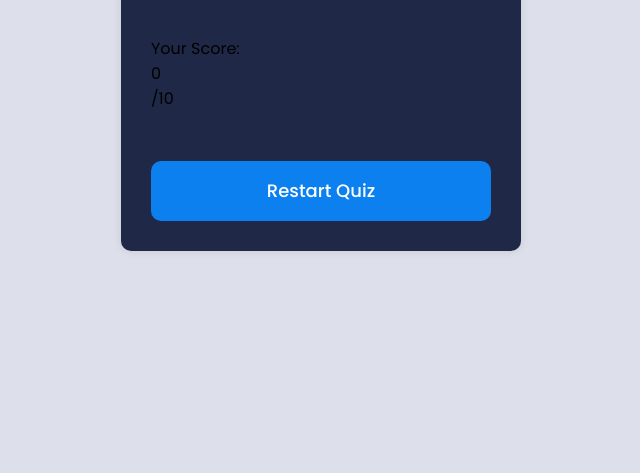
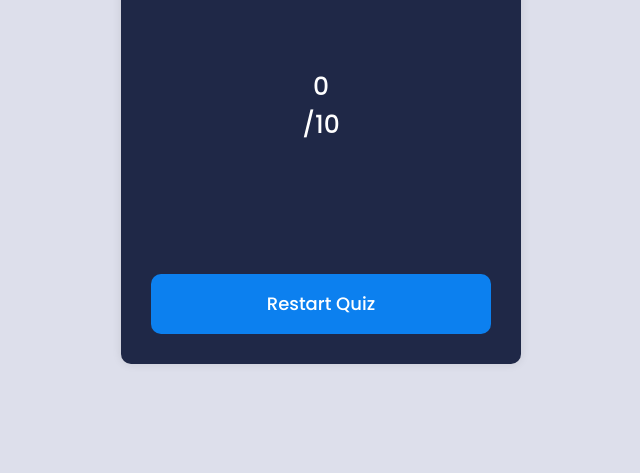
Before and after one commit to adeenazara2002/Quiz-App-JavaScript, a plain HTML site: page index.html in a window 1280 px wide. Shown: the part 327-800 px from the top of the page, without its empty margins (319-959 px from the left). Drawn offline with Linux system fonts and the light colour scheme.

Commit message:
UI Complete

```diff
--- a/app.js
+++ b/app.js
@@ -0,0 +1 @@
+const progressBar = document.querySelector(".progress-bar")
--- a/index.html
+++ b/index.html
@@ -96,7 +96,7 @@
 
       </div>
 
-      <div class="end-scren">
+      <div class="end-screen">
         <h1 class="heading">Quiz App</h1>
         <div class="score">
             <div class="score-text">
--- a/style.css
+++ b/style.css
@@ -190,3 +190,25 @@ select {
 .btn.next{
     display: none;
 }
+
+.end-screen .score{
+    color: #fff;
+    font-size: 25px;
+    font-weight: 500;
+    margin-bottom: 80px;
+    text-align: center;
+}
+
+.end-screen .score-text{
+    color: #a2aace;
+    font-size: 16px;
+    margin-bottom: 120px;
+}
+
+@media (max-width:468){
+    .container{
+        min-height: 100vh;
+        max-width: 100%;
+        border-radius: 0;
+    }
+}
```
